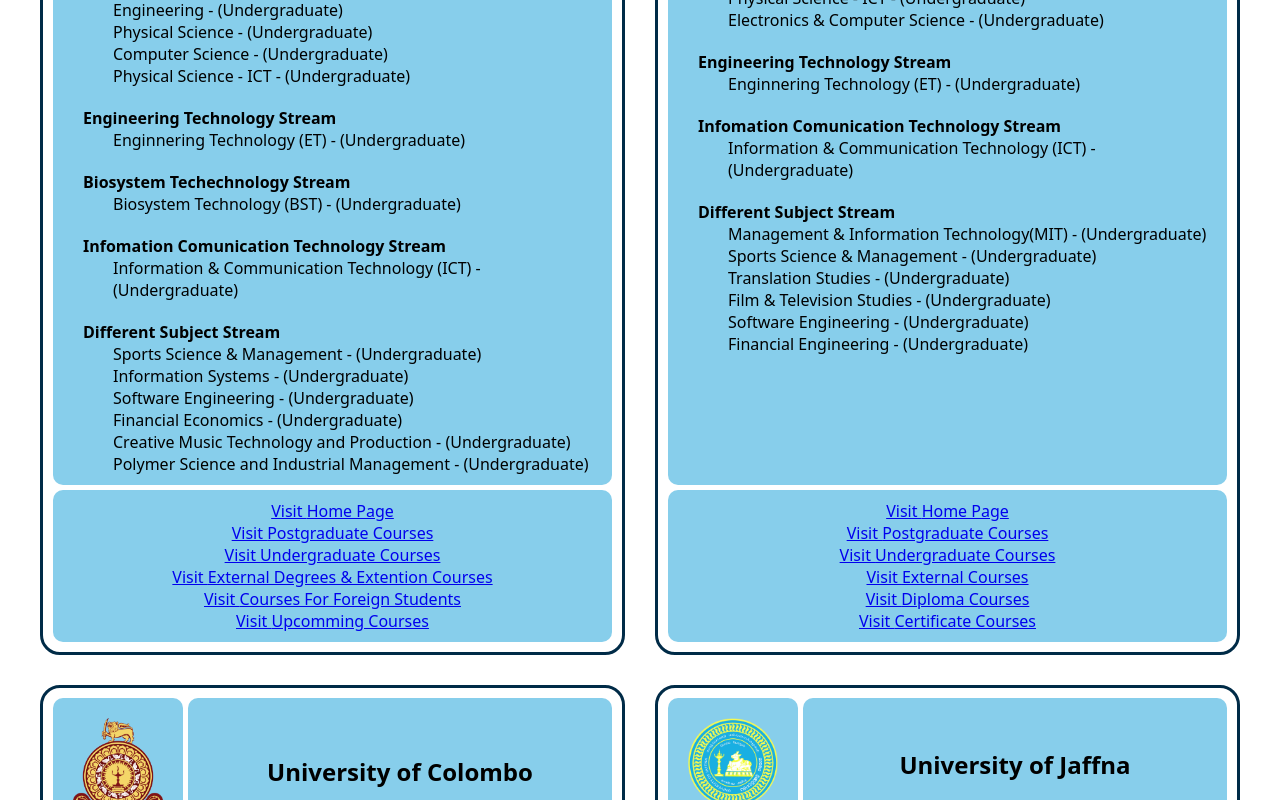
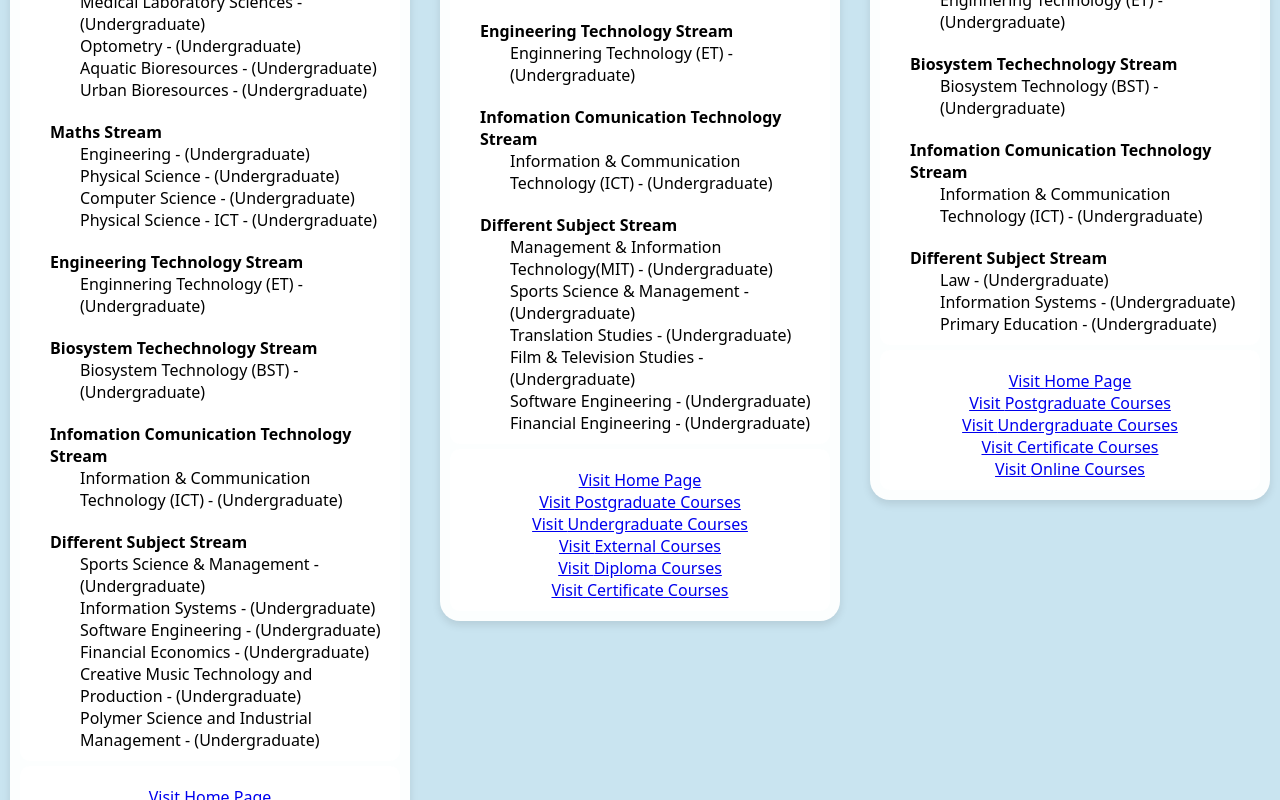
Before and after one commit to Piyumi-Madushani/Campus-Compass, a React (Create React App) app in the folder campus-compass/: page /UniversitiesAndDegrees/Universitypage in a window 1280 px wide. Shown: the part 1680-2480 px from the top of the page. Built offline with nearby package versions, Linux system fonts and the light colour scheme.

Commit message:
Update Universitypage.css

```diff
--- a/campus-compass/src/UniversitiesAndDegrees/Universitypage.css
+++ b/campus-compass/src/UniversitiesAndDegrees/Universitypage.css
@@ -5,60 +5,158 @@
   box-sizing: border-box;
 }
 
-/* .html {
-  font-size: 62.5%;
-}
-
-.body {
-  margin: 10px;
-  font-family: system-ui, -apple-system, BlinkMacSystemFont, 'Segoe UI', Roboto, Oxygen, Ubuntu, Cantarell, 'Open Sans', 'Helvetica Neue', sans-serif;
-}
-
-.page-title {
-  font-size: 3rem;
-  text-align: center;
-  background-color: gold;
-  padding: 5px;
-  border: 1px solid gray;
-} */
-
-/* ================================================================================================ */
-
+/* Main container */
 .unipage-main-container {
   font-family: system-ui, -apple-system, BlinkMacSystemFont, 'Segoe UI', Roboto, Oxygen, Ubuntu, Cantarell, 'Open Sans', 'Helvetica Neue', sans-serif;
   font-size: 62.5%;
 }
 
-/* page title */
-.page-title-container {
-  margin: 10px;
-  /* border: 3px solid black; */
+/* Card Layout */
+.cards-container {
+  display: grid;
+  grid-template-rows: auto;
+  grid-template-columns: 1fr;
+  gap: 5px;
+  border-radius: 20px;
+  padding: 10px;
+  align-items: start;
+  background-color: rgb(201, 228, 240); /* Set card background to white */
+  box-shadow: 0 4px 8px rgba(0, 0, 0, 0.1); /* Default shadow */
+  transition: all 0.3s ease; /* Smooth transition for hover effects */
+}
+
+.card-container:hover {
+  box-shadow: 0 8px 16px rgba(74, 179, 235, 0.722); /* Shadow effect around the card when hovered */
+  transform: scale(1.05); /* Slightly scale up the card */
+}
+
+/* Card content */
+.card-content {
+  background-color: rgb(145, 213, 255); /* Light background for card content */
+  box-shadow: 2px 12px 16px rgba(10, 10, 10, 0.2); /* Darker shadow effect */
+}
+
+
+@media screen and (min-width: 768px) and (max-width: 1024px) {
+  .cards-container {
+    grid-template-columns: repeat(2, 1fr); /* 2 cards for medium screen sizes */
+    gap: 20px;
+    align-items: start;
+  }
+}
+
+@media screen and (min-width: 1024px) {
+  .cards-container {
+    grid-template-columns: repeat(3, 1fr); /* 3 cards for large screen sizes */
+    gap: 30px; /* Adjust the gap between cards */
+    align-items: start;
+    flex-direction: column;
+    justify-content: space-between;
+    min-height: 500px;
+    margin-bottom: 20px; /* Uniform spacing between card rows */
+
+  }
+}
+
+/* Card container */
+.card-container {
+  display: grid;
+  grid-template-rows: auto;
+  grid-template-columns: 1fr;
+  gap: 5px;
+  border-radius: 20px;
+  padding: 10px;
+  align-items: start;
+  background-color: rgb(252, 254, 254); /* Set card background to white */
+  box-shadow: 0 4px 8px rgba(0, 0, 0, 0.1); /* Added shadow effect */
+  transition: all 0.3s ease; /* Smooth transition for hover effects */
+}
+
+.card-content {
+  background-color: rgb(145, 213, 255); /* Light grey background on hover */
+  box-shadow: 2 12px 16px rgba(10, 10, 10, 0.2); /* Darker shadow effect on hover */
+}
+
+/* Card box */
+.card-box {
+  background-color: rgb(255, 255, 255);
+  width: 100%;
+  height: auto;
   border-radius: 10px;
+  text-align: center;
   padding: 10px;
 }
 
-.unipage-title {
-  font-size: 3rem;
+/* Card details */
+.uni-card-logo {
+  width: 100px;
+  height: auto;
+  object-fit: cover;
+  margin: 5px;
+  padding: 5px;
+}
+
+.univesity-name {
+  font-size: 1.25rem;
+}
+
+@media screen and (min-width: 1024px) {
+  .univesity-name {
+    font-size: 1.5rem;
+  }
+}
+
+.card-content {
+  flex-grow: 1;
+}
+
+.university-courses-list-title {
+  font-size: 1rem;
+  margin-top: 20px;
+  padding-left: 20px;
+  text-align: start;
+}
+
+.university-courses-list {
+  font-size: 1rem;
+  text-align: start;
+  padding-left: 50px;
+  flex-grow: 1;
+}
+
+.university-url-list {
+  font-size: 1rem;
   text-align: center;
-  margin: 10px;
+  margin-top: auto;
+  padding-top: 10px;
+}
+
+.university-courses-list,
+.university-url-list {
+  list-style: none;
 }
 
 /* Filter Section */
 .uni-page-filters-container {
   display: grid;
   grid-template-columns: repeat(1, 1fr);
-  /* border: 3px solid black; */
   border-radius: 10px;
   padding: 10px;
   margin: 10px;
   justify-content: center;
   align-items: center;
-  /* overflow-x: scroll; */
+}
+
+.card-wrapper {
+  display: grid;
+  grid-template-columns: repeat(auto-fill, minmax(300px, 1fr)); /* Responsive grid */
+  gap: 20px; /* Uniform gap between cards */
+
 }
 
 @media screen and (min-width: 1570px) {
   .uni-page-filters-container {
-    grid-template-columns: repeat(4, 1fr);
+    grid-template-columns: repeat(3, 1fr);
     gap: 10px;
   }
 }
@@ -66,23 +164,13 @@
 .uni-page-filter-box {
   display: grid;
   grid-template-columns: repeat(1, 1fr);
-  /* border: 3px solid blue; */
   background-color: lightblue;
   border-radius: 10px;
   padding: 10px;
   margin: 5px;
-  /* overflow-x: scroll; */
 }
 
-/* @media screen and (min-width: 1560px) {
-  .uni-page-filter-box {
-    grid-template-rows: auto 1fr;
-    grid-template-columns: auto 1fr;
-  }
-} */
-
 .unipage-filter-lable {
-  /* border: 3px solid black; */
   background-color: skyblue;
   border: 3px solid dodgerblue;
   border-radius: 5px;
@@ -111,96 +199,3 @@
   border-radius: 5px;
   font-size: 1rem;
 }
-
-
-/* Card Layout */
-.cards-container {
-  display: grid;
-  grid-template-columns: repeat(1, 1fr);
-  gap: 20px;
-  /* border: 3px solid black; */
-  border-radius: 10px;
-  box-sizing: border-box;
-  padding: 30px;
-  margin: 10px;
-
-}
-
-@media screen and (min-width: 1024px) {
-  .cards-container {
-    grid-template-columns: repeat(2, 1fr);
-    gap: 30px;
-  }
-}
-
-.card-container {
-  display: grid;
-  grid-template-rows: auto; /* Adjust based on content */
-  grid-template-columns: 1fr;
-  gap: 5px;
-  border: 3px solid #002b47;
-  border-radius: 20px;
-  padding: 10px; /* Consistent spacing */
-}
-
-@media screen and (min-width: 1024px) {
-  .card-container {
-    grid-template-rows: auto 1fr;
-    grid-template-columns: auto 1fr;
-  }
-
-  .card-bodybox, .card-footbox {
-    grid-column: span 2;
-  }
-}
-
-.card-box {
-  background-color: skyblue;
-  width: 100%;
-  height: auto;
-  border-radius: 10px;
-  text-align: center;
-  align-content: center;
-  padding: 10px;
-}
-
-/* Card Details */
-.uni-card-logo {
-  width: 100px;
-  height: auto;
-  object-fit: cover;
-  margin: 5px;
-  padding: 5px;
-}
-
-.univesity-name {
-  font-size: 1.25rem;
-}
-
-@media screen and (min-width: 1024px) {
-  .univesity-name {
-    font-size: 1.5rem;
-  }
-}
-
-
-.university-courses-list-title {
-  font-size: 1rem;
-  margin-top: 20px;
-  padding-left: 20px;
-  text-align: start;
-}
-
-.university-courses-list {
-  font-size: 1rem;
-  text-align: start;
-  padding-left: 50px;
-}
-
-.university-url-list {
-  font-size: 1rem;
-}
-
-.university-courses-list, .university-url-list {
-  list-style: none;
-}
```
